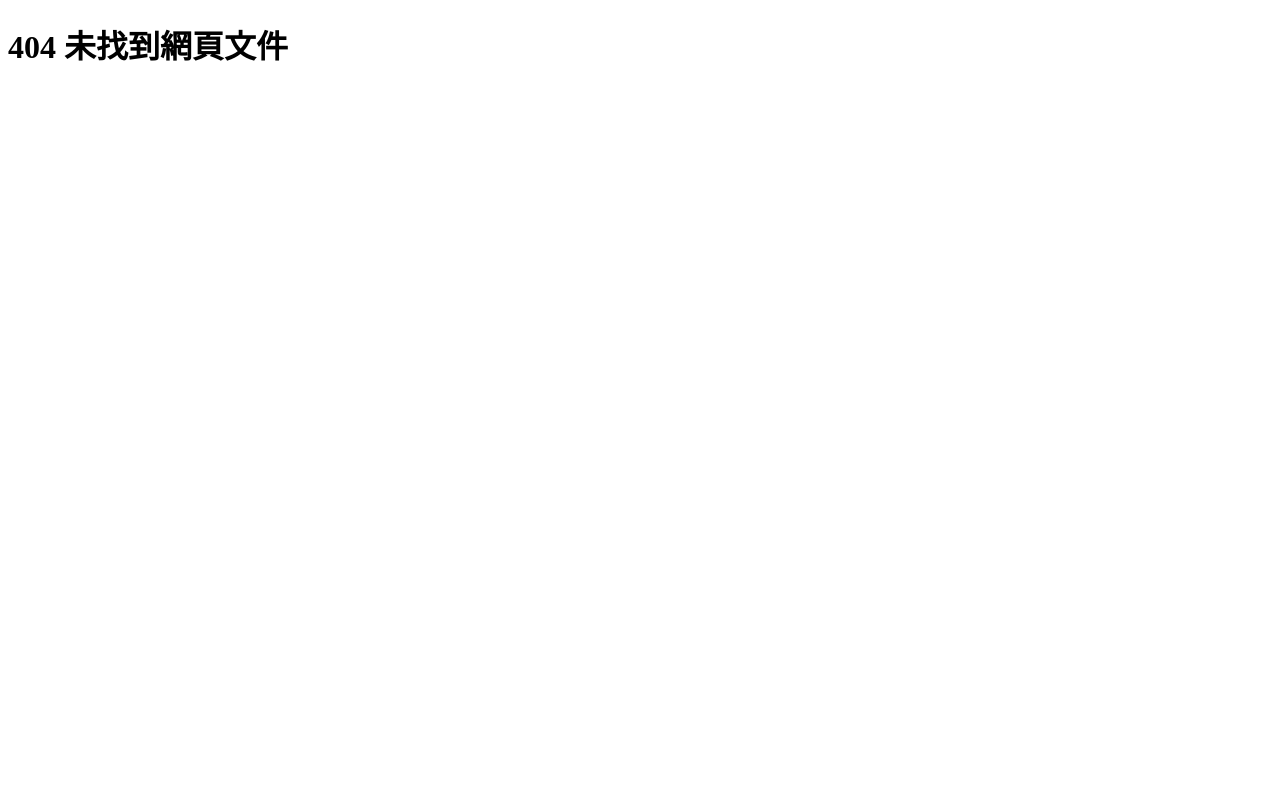
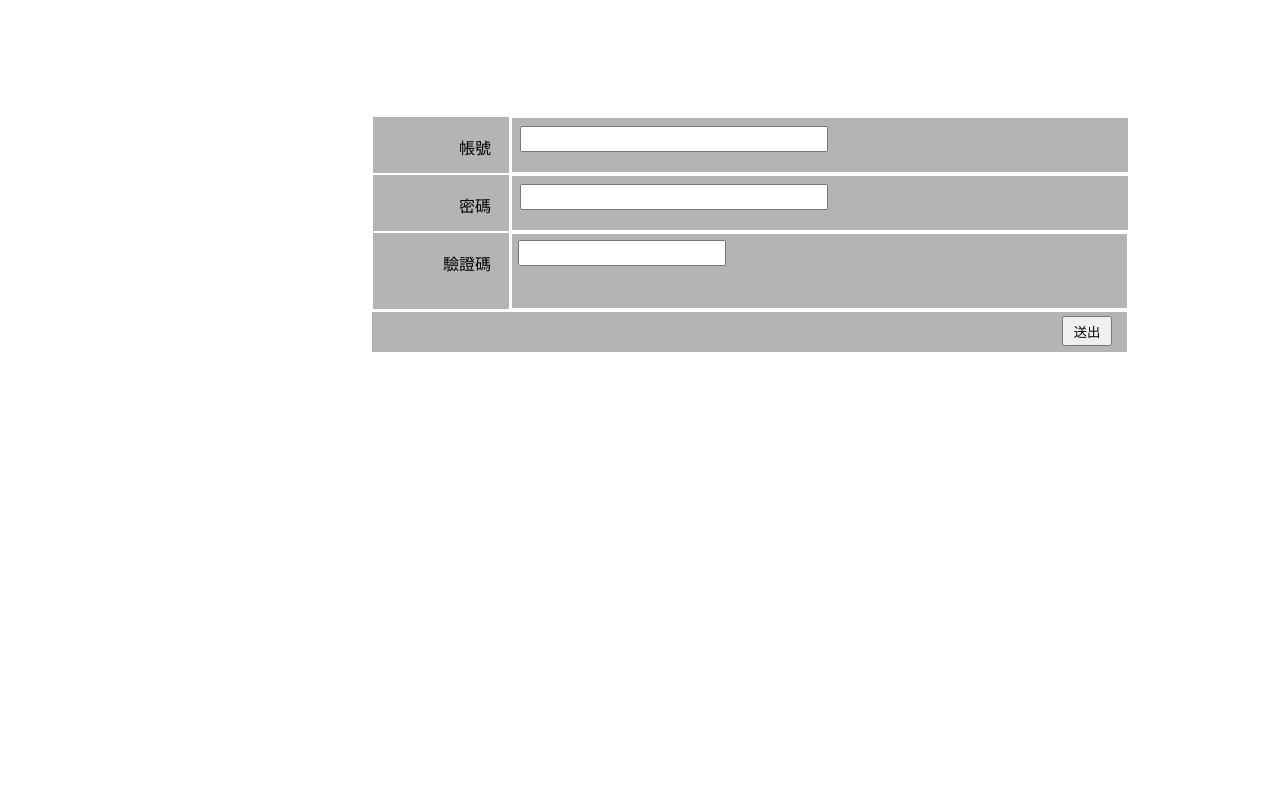
Before and after one commit to creamgod45/skill-games, a PHP site: page /router/login.php in a window 1280 px wide. Run offline with PHP 8.4, Linux system fonts and the light colour scheme; data that the repository does not hold is empty.

Commit message:
chyhhwen => update(1.0)

```diff
--- a/index.php
+++ b/index.php
@@ -16,6 +16,10 @@
             $title = "圖片輪播";
             include "router/banner.php";
             break;
+        case 'login':
+            $title = "登入";
+            include "router/login.php";
+            break;
         default:
             $title = "404 未找到網頁文件";
             include "router/error_not_found.php";
--- /dev/null
+++ b/router/assets/css/login.css
@@ -0,0 +1,106 @@
+body
+{
+    padding: 0;
+    margin: 0;
+	display: flex;
+    min-height: 100vh;
+}
+.box
+{
+    padding: 1em 2em;
+    margin: auto;
+    width: 600px;
+    height:600px;
+    box-sizing: border-box;
+}
+.body
+{
+    display: flex;
+    flex-wrap: wrap;
+    flex-direction: row;
+}
+.body .name
+{
+    display: flex;
+}
+.body .name1
+{
+    display: flex;
+}
+.body .name div
+{
+    margin: 2px;
+    padding: 8px;
+    background: gray;
+}
+
+.body .name1 label
+{
+    display: inline-block;
+    width:100px;
+    height:40px;
+    padding:18px;
+    text-align: right;
+    margin: 1px;
+    background-color: rgb(180, 180, 180);
+}
+.body .name1 input
+{
+
+    height:20px;
+    width: 200px;
+}
+.body .name label
+{
+    display: inline-block;
+    width:100px;
+    height:20px;
+    padding:18px;
+    text-align: right;
+    margin: 1px;
+    background-color: rgb(180, 180, 180);
+}
+.body .name input
+{
+    height:20px;
+    width: 300px;
+}
+.body .name .footer
+{
+    margin-top:2px;
+    padding:2px;
+}
+.body .name .footer input
+{
+
+    width:50px;
+    height:30px;
+}
+.body .name .bog
+{
+    width:600px;
+    background-color: rgb(180, 180, 180);
+}
+.body .name1 .bog
+{
+    width:615px;
+    margin: 2px 2px 2px 2px;
+    background-color: rgb(180, 180, 180);
+}
+.body .name1 .bog input
+{
+    margin:6px 6px 6px 6px;
+}
+.body .name2 .footer
+{
+    width:755px;
+    height:40px;
+    margin: 2px 0px 0px 0px;
+    background:  rgb(180, 180, 180);
+}
+.body .name2 .footer input
+{
+    margin:4px 4px 4px 690px;
+    width:50px;
+    height:30px;
+}
--- /dev/null
+++ b/router/login.php
@@ -0,0 +1,46 @@
+<!DOCTYPE html>
+<html lang="en">
+<head>
+    <meta charset="UTF-8">
+    <meta name="viewport" content="width=device-width, initial-scale=1.0">
+    <meta http-equiv="X-UA-Compatible" content="ie=edge">
+    <link rel="stylesheet" href="./router/assets/css/login.css" >
+    <title><?php echo $title;?></title>
+</head>
+    <body>
+        <div class="box">
+            <div class="head">
+                <div class="body">
+                    <form action="" method="POST">
+                        <div class="name">
+                            <label>帳號</label>
+                            <div class="bog">
+                                <input type="text">
+                            </div>
+                        </div>
+                        <div class="name">
+                            <label>密碼</label>
+                            <div class="bog">
+                                <input type="text">
+                            </div>
+                        </div>
+                        <div class="name1">
+                            <label>驗證碼</label>
+                            <div class="bog">
+                                <input type="text">
+                            </div>
+                        </div>
+                        <div class="name2">
+                            <div class="footer">
+                                <input type="submit" value="送出">
+                            </div>
+                        </div>
+                    </form>
+                </div>
+
+        </div>
+    </body>
+    <script>
+
+    </script>
+</html>
```
